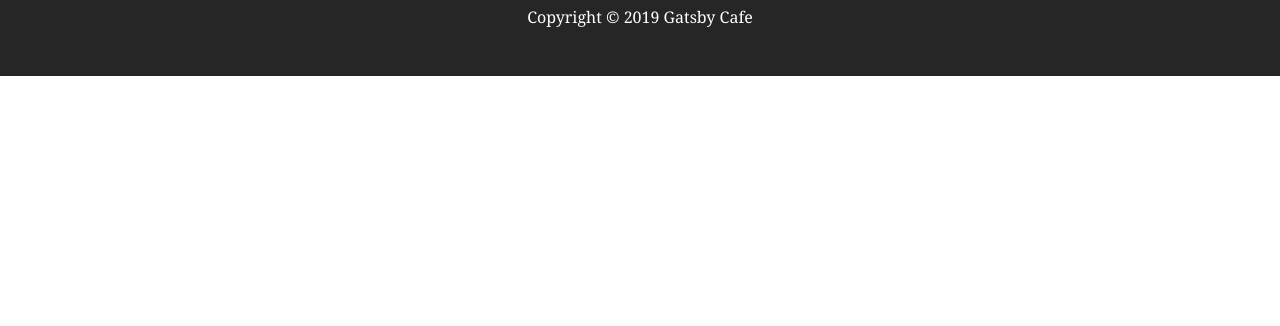
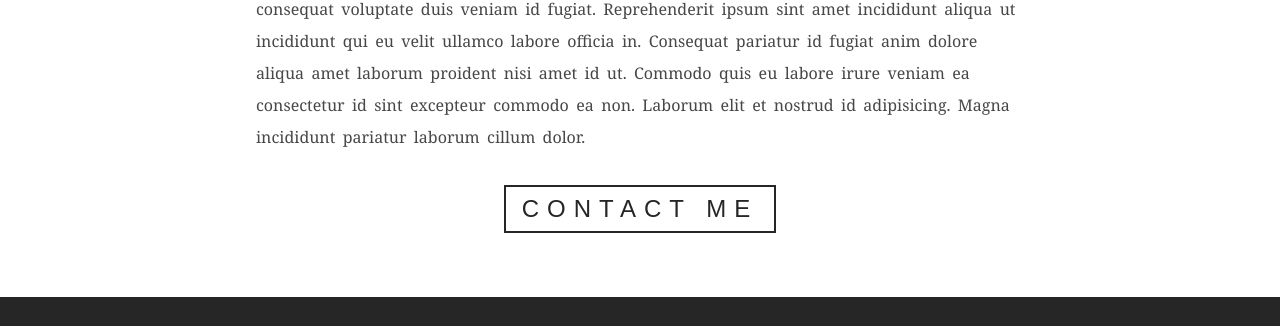
Before and after one commit to thefoxboxman/gatsby-cafe, a Gatsby site: page /about in a window 1280 px wide. Shown: the part 715-1041 px from the top of the page. Before the commit the page ends 800 px from the top, so only its background shows below. Built offline with nearby package versions, Linux system fonts and the light colour scheme; Gatsby itself is replaced by a stand-in of ours.

Commit message:
set up AboutText section in About page

```diff
--- /dev/null
+++ b/src/components/AboutPageComponents/AboutText.js
@@ -0,0 +1,39 @@
+import React, { Component } from 'react'
+import styled from 'styled-components'
+import { Link } from 'gatsby'
+
+import { styles } from '../../utils'
+import { Section, Title, SectionButton } from '../../utils'
+
+
+
+export default class AboutText extends Component {
+	render() {
+		return <Section>
+			<Title message="let me tell you about" title="my skills" />
+			<AboutTextWrapper>
+				<p className="text">
+					Ut magna tempor culpa aliqua adipisicing eu nisi non veniam consequat culpa id dolore. Sunt consequat voluptate duis veniam id fugiat. Reprehenderit ipsum sint amet incididunt aliqua ut incididunt qui eu velit ullamco labore officia in. Consequat pariatur id fugiat anim dolore aliqua amet laborum proident nisi amet id ut. Commodo quis eu labore irure veniam ea consectetur id sint excepteur commodo ea non. Laborum elit et nostrud id adipisicing. Magna incididunt pariatur laborum cillum dolor.
+					</p>
+				<Link to="/contact" style={{ textDecoration: 'none' }}>
+					<SectionButton style={{ margin: '2rem auto' }}>Contact Me</SectionButton>
+				</Link>
+			</AboutTextWrapper>
+		</Section>
+
+
+	}
+}
+const AboutTextWrapper = styled.div`
+  width: 90vw;
+  margin: 2rem auto;
+  line-height: 2rem;
+  color: ${styles.colors.mainGrey};
+  word-spacing: 0.2rem;
+  @media (min-width: 768px) {
+    width: 70vw;
+  }
+  @media (min-width: 992px) {
+    width: 60vw;
+  }
+`
--- a/src/pages/about.js
+++ b/src/pages/about.js
@@ -1,5 +1,7 @@
 import React from 'react'
 import styled from 'styled-components'
+
+import AboutText from '../components/AboutPageComponents/AboutText'
 import {PageHeader, Banner} from '../utils/'
 import aboutImg from '../images/bcg/aboutBcg.jpeg'
 
@@ -12,6 +14,7 @@ const AboutPage = () => (
     <PageHeader img={aboutImg}>
       <Banner title='about us' subtitle='the inside story' />
     </PageHeader>
+		<AboutText />
   </Layout>
 )
 
```
